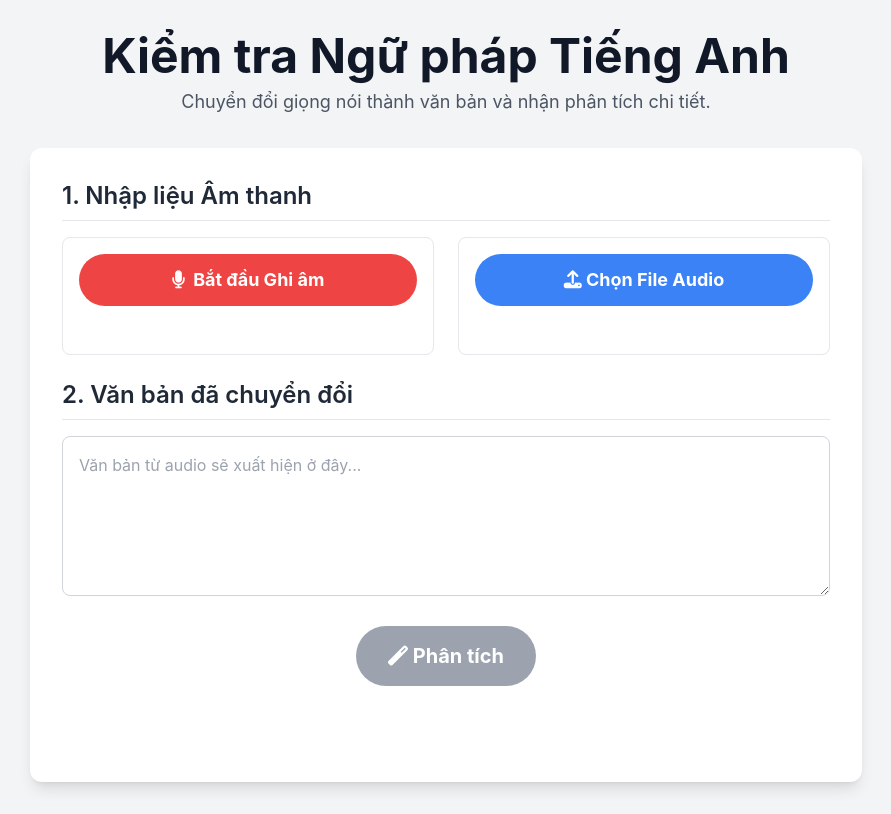
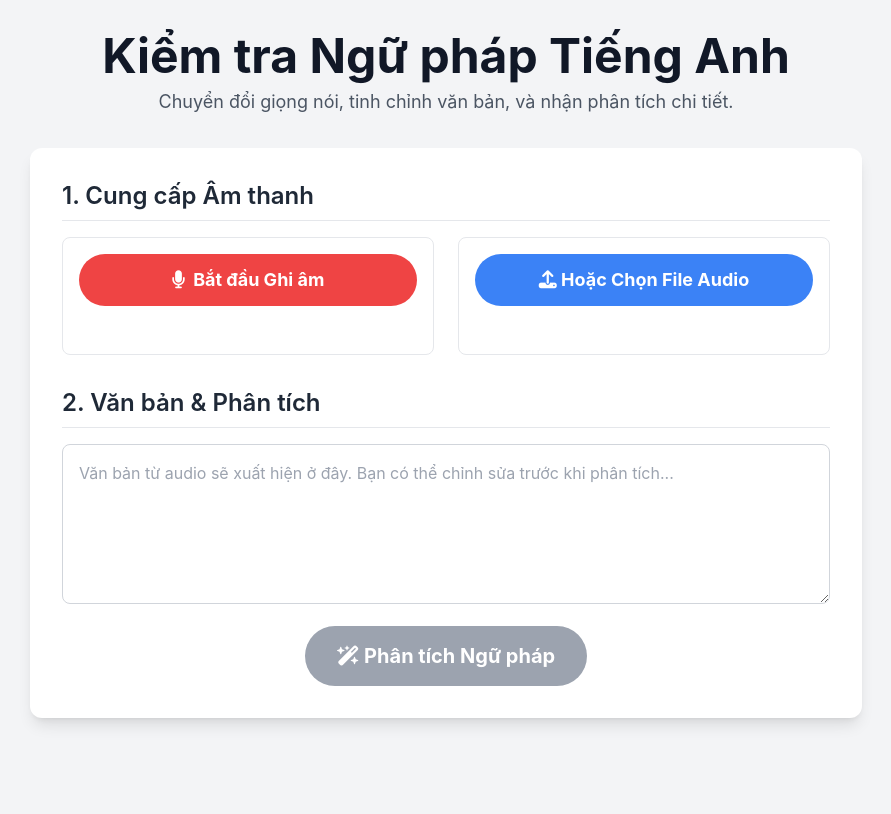
Before and after one commit to cuongmn2011/NLP_FlanT5Project, a FastAPI app: page / in a window 1280 px wide. Shown: the whole page, without its empty margins (194-1085 px from the left). After the commit the page ends 725 px from the top, so only its background shows below. Run offline with FastAPI, Linux system fonts and the light colour scheme; some libraries are stand-ins or nearby versions.

Commit message:
edit version 1

```diff
--- a/app/main.py
+++ b/app/main.py
@@ -1,12 +1,13 @@
 import os
 import torch
 import whisper
-from fastapi import FastAPI, Request, UploadFile, File
+from fastapi import FastAPI, Request, UploadFile, File, Form
 from fastapi.responses import HTMLResponse, JSONResponse
 from fastapi.templating import Jinja2Templates
 from fastapi.staticfiles import StaticFiles
 from transformers import AutoTokenizer, AutoModelForSeq2SeqLM
 import logging
+from text_processor import segment_text
 
 # --- Cấu hình logging ---
 logging.basicConfig(level=logging.INFO)
@@ -14,7 +15,6 @@ logger = logging.getLogger(__name__)
 
 app = FastAPI()
 
-# --- SỬA LỖI Ở ĐÂY ---
 # Đường dẫn tìm kiếm template bây giờ là "templates", tương đối so với thư mục làm việc /app
 templates = Jinja2Templates(directory="templates")
 
@@ -81,34 +81,49 @@ async def transcribe_audio(file: UploadFile = File(...)):
         logger.error(f"Lỗi trong quá trình chuyển đổi audio: {e}")
         return JSONResponse(status_code=500, content={"error": "Có lỗi xảy ra khi xử lý file audio."})
 
-@app.post("/correct-grammar")
-async def correct_grammar(request: Request):
+@app.post("/analyze")
+async def analyze_grammar(text: str = Form(...)):
     """
-    API nhận văn bản, sửa lỗi ngữ pháp bằng model đã fine-tune.
+    API nhận văn bản, tách câu, sau đó sửa lỗi cho từng câu.
     """
     if not grammar_model or not tokenizer:
         return JSONResponse(status_code=500, content={"error": "Mô hình sửa lỗi ngữ pháp chưa được tải."})
 
     try:
-        data = await request.json()
-        text = data.get("text", "")
-        if not text:
-            return JSONResponse(status_code=400, content={"error": "Không có văn bản nào để phân tích."})
+        logger.info(f"Bắt đầu phân tích văn bản: '{text[:100]}...'")
 
-        logger.info(f"Bắt đầu sửa lỗi cho văn bản: '{text[:50]}...'")
+        # BƯỚC 1: Tách văn bản thành list các câu
+        sentences = segment_text(text)
+        logger.info(f"Đã tách thành {len(sentences)} câu.")
 
-        inputs = tokenizer(text, return_tensors="pt", max_length=128, truncation=True).to(device)
-        output_ids = grammar_model.generate(
-            **inputs,
-            max_length=128,
-            num_beams=5,
-            early_stopping=True
-        )
-        corrected_text = tokenizer.decode(output_ids[0], skip_special_tokens=True)
+        analysis_results = []
 
-        logger.info(f"Sửa lỗi thành công. Kết quả: '{corrected_text[:50]}...'")
+        # BƯỚC 2: Lặp qua từng câu và sửa lỗi
+        for sentence in sentences:
+            if not sentence.strip():
+                continue
 
-        return JSONResponse(content={"corrected_text": corrected_text})
+            # Bạn có thể thêm prefix nếu model của bạn được huấn luyện với nó
+            # input_text = f"Correct this sentence: '{sentence}'"
+            input_text = sentence
+            inputs = tokenizer(input_text, return_tensors="pt", max_length=128, truncation=True).to(device)
+
+            output_ids = grammar_model.generate(
+                **inputs,
+                max_length=128,
+                num_beams=5,
+                early_stopping=True
+            )
+            corrected_text = tokenizer.decode(output_ids[0], skip_special_tokens=True)
+
+            analysis_results.append({
+                "original": sentence,
+                "corrected": corrected_text
+            })
+
+        logger.info(f"Phân tích hoàn tất.")
+        return JSONResponse(content={"results": analysis_results})
+
     except Exception as e:
         logger.error(f"Lỗi trong quá trình sửa ngữ pháp: {e}")
         return JSONResponse(status_code=500, content={"error": "Có lỗi xảy ra khi phân tích ngữ pháp."})
--- a/app/templates/index.html
+++ b/app/templates/index.html
@@ -11,6 +11,18 @@
             font-family: 'Inter', sans-serif;
             transition: background-color 0.3s;
         }
+        .loader {
+            border: 4px solid #f3f3f3; /* Light grey */
+            border-top: 4px solid #3498db; /* Blue */
+            border-radius: 50%;
+            width: 30px;
+            height: 30px;
+            animation: spin 1s linear infinite;
+        }
+        @keyframes spin {
+            0% { transform: rotate(0deg); }
+            100% { transform: rotate(360deg); }
+        }
         .status-dot {
             height: 10px;
             width: 10px;
@@ -23,6 +35,14 @@
             70% { box-shadow: 0 0 0 10px rgba(239, 68, 68, 0); }
             100% { box-shadow: 0 0 0 0 rgba(239, 68, 68, 0); }
         }
+        .corrected-text {
+            color: #27ae60; /* Emerald green */
+            font-weight: 500;
+        }
+        .original-text {
+            color: #e74c3c; /* Alizarin red */
+            text-decoration: line-through;
+        }
     </style>
 </head>
 <body class="bg-gray-100 text-gray-800">
@@ -30,16 +50,16 @@
     <div class="container mx-auto p-4 md:p-8 max-w-4xl">
         <header class="text-center mb-8">
             <h1 class="text-4xl md:text-5xl font-bold text-gray-900">Kiểm tra Ngữ pháp Tiếng Anh</h1>
-            <p class="text-lg text-gray-600 mt-2">Chuyển đổi giọng nói thành văn bản và nhận phân tích chi tiết.</p>
+            <p class="text-lg text-gray-600 mt-2">Chuyển đổi giọng nói, tinh chỉnh văn bản, và nhận phân tích chi tiết.</p>
         </header>
 
-        <main class="bg-white rounded-xl shadow-lg p-6 md:p-8">
-            <!-- Phần Input -->
-            <div class="mb-6">
-                <h2 class="text-2xl font-semibold mb-4 border-b pb-2">1. Nhập liệu Âm thanh</h2>
+        <main class="bg-white rounded-xl shadow-lg p-6 md:p-8 space-y-8">
+            <!-- Phần 1: Input -->
+            <section>
+                <h2 class="text-2xl font-semibold mb-4 border-b pb-2">1. Cung cấp Âm thanh</h2>
                 <div class="grid md:grid-cols-2 gap-6 items-center">
                     <!-- Ghi âm -->
-                    <div class="flex flex-col items-center p-4 border rounded-lg">
+                    <div class="flex flex-col items-center p-4 border rounded-lg h-full justify-center">
                         <button id="recordButton" class="bg-red-500 hover:bg-red-600 text-white font-bold py-3 px-6 rounded-full transition-transform transform hover:scale-105 w-full text-lg flex items-center justify-center space-x-2">
                             <i class="fas fa-microphone"></i>
                             <span>Bắt đầu Ghi âm</span>
@@ -47,66 +67,67 @@
                         <div id="recordingStatus" class="mt-3 text-sm text-gray-500 h-5 flex items-center"></div>
                     </div>
                     <!-- Tải file -->
-                    <div class="flex flex-col items-center p-4 border rounded-lg">
+                    <div class="flex flex-col items-center p-4 border rounded-lg h-full justify-center">
                         <label for="fileInput" class="bg-blue-500 hover:bg-blue-600 text-white font-bold py-3 px-6 rounded-full transition-transform transform hover:scale-105 w-full text-lg text-center cursor-pointer">
                             <i class="fas fa-upload"></i>
-                            <span>Chọn File Audio</span>
+                            <span>Hoặc Chọn File Audio</span>
                         </label>
                         <input type="file" id="fileInput" class="hidden" accept="audio/*">
-                        <p id="fileName" class="mt-3 text-sm text-gray-500 h-5"></p>
+                        <p id="fileName" class="mt-3 text-sm text-gray-500 h-5 truncate w-full text-center"></p>
                     </div>
                 </div>
-            </div>
+                <audio id="audioPlayer" controls class="w-full mt-4 hidden"></audio>
+            </section>
 
-            <!-- Phần Văn bản -->
-            <div class="mb-6">
-                <h2 class="text-2xl font-semibold mb-4 border-b pb-2">2. Văn bản đã chuyển đổi</h2>
-                <textarea id="transcribedText" class="w-full p-4 border border-gray-300 rounded-lg h-40 focus:ring-2 focus:ring-indigo-500 focus:border-indigo-500" placeholder="Văn bản từ audio sẽ xuất hiện ở đây..."></textarea>
-            </div>
-
-            <!-- Nút Phân tích -->
-            <div class="text-center mb-6">
+            <!-- Phần 2: Văn bản -->
+            <section>
+                <h2 class="text-2xl font-semibold mb-4 border-b pb-2">2. Văn bản & Phân tích</h2>
+                <textarea id="transcribedText" class="w-full p-4 border border-gray-300 rounded-lg h-40 focus:ring-2 focus:ring-indigo-500 focus:border-indigo-500" placeholder="Văn bản từ audio sẽ xuất hiện ở đây. Bạn có thể chỉnh sửa trước khi phân tích..."></textarea>
+                <div class="text-center mt-4">
                     <button id="analyzeButton" class="bg-indigo-600 hover:bg-indigo-700 text-white font-bold py-4 px-8 rounded-full text-xl transition-transform transform hover:scale-105 disabled:bg-gray-400 disabled:cursor-not-allowed disabled:scale-100" disabled>
-                    <i class="fas fa-magic"></i>
-                    Phân tích
+                        <i class="fas fa-magic-wand-sparkles"></i>
+                        Phân tích Ngữ pháp
                     </button>
                 </div>
+            </section>
 
-            <!-- Trạng thái xử lý -->
-            <div id="status" class="text-center text-gray-600 h-6 mb-4"></div>
-
-            <!-- Kết quả -->
-            <div id="resultSection" class="hidden">
+            <!-- Phần 3: Kết quả -->
+            <section id="resultSection" class="hidden">
                 <h2 class="text-2xl font-semibold mb-4 border-b pb-2">3. Kết quả Phân tích</h2>
-                <div class="bg-gray-50 p-4 rounded-lg">
-                    <p id="correctedText" class="text-lg whitespace-pre-wrap"></p>
+                <div id="status" class="text-center text-gray-600 h-8 mb-4 flex justify-center items-center"></div>
+                <div id="resultContainer" class="bg-gray-50 p-4 rounded-lg space-y-4">
+                    <!-- Kết quả sẽ được chèn vào đây -->
                 </div>
                 <div class="text-center mt-4">
-                    <button id="exportButton" class="bg-green-500 hover:bg-green-600 text-white font-bold py-2 px-4 rounded-lg">
+                    <button id="exportButton" class="bg-green-500 hover:bg-green-600 text-white font-bold py-2 px-4 rounded-lg hidden">
                         <i class="fas fa-download"></i>
-                        Xuất ra file .txt
+                        Xuất văn bản đã sửa
                     </button>
                 </div>
-            </div>
+            </section>
         </main>
     </div>
 
 <script>
+    // Lấy các element từ DOM
     const recordButton = document.getElementById('recordButton');
     const recordingStatus = document.getElementById('recordingStatus');
     const fileInput = document.getElementById('fileInput');
     const fileName = document.getElementById('fileName');
+    const audioPlayer = document.getElementById('audioPlayer');
     const transcribedText = document.getElementById('transcribedText');
     const analyzeButton = document.getElementById('analyzeButton');
     const status = document.getElementById('status');
     const resultSection = document.getElementById('resultSection');
-        const correctedText = document.getElementById('correctedText');
+    const resultContainer = document.getElementById('resultContainer');
     const exportButton = document.getElementById('exportButton');
 
     let recorder;
+    let audioChunks = [];
+    let audioBlob = null;
     let isRecording = false;
 
-        // Xử lý Ghi âm
+    // --- Xử lý Ghi âm ---
     recordButton.addEventListener('click', () => {
         if (isRecording) {
             stopRecording();
@@ -120,19 +141,20 @@
             const stream = await navigator.mediaDevices.getUserMedia({ audio: true });
             recorder = new MediaRecorder(stream);
 
-                const chunks = [];
-                recorder.ondataavailable = e => chunks.push(e.data);
+            recorder.ondataavailable = e => audioChunks.push(e.data);
 
             recorder.onstop = () => {
-                    const audioBlob = new Blob(chunks, { type: 'audio/webm' });
+                audioBlob = new Blob(audioChunks, { type: 'audio/webm' });
+                const audioUrl = URL.createObjectURL(audioBlob);
+                audioPlayer.src = audioUrl;
+                audioPlayer.classList.remove('hidden');
+
                 const formData = new FormData();
-
-                    // SỬA LỖI Ở ĐÂY: đổi 'audio_file' thành 'file'
                 formData.append('file', audioBlob, 'recording.webm');
-
                 transcribe(formData);
             };
 
+            audioChunks = [];
             recorder.start();
             isRecording = true;
             recordButton.innerHTML = '<i class="fas fa-stop"></i><span>Dừng Ghi âm</span>';
@@ -149,29 +171,31 @@
             isRecording = false;
             recordButton.innerHTML = '<i class="fas fa-microphone"></i><span>Bắt đầu Ghi âm</span>';
             recordingStatus.textContent = '';
-                status.textContent = 'Đang xử lý bản ghi âm...';
         }
     }
 
-        // Xử lý Tải file
+    // --- Xử lý Tải file ---
     fileInput.addEventListener('change', () => {
         const file = fileInput.files[0];
         if (file) {
             fileName.textContent = file.name;
+            audioBlob = file; // Lưu file để player có thể phát
+            const audioUrl = URL.createObjectURL(file);
+            audioPlayer.src = audioUrl;
+            audioPlayer.classList.remove('hidden');
+
             const formData = new FormData();
-
-                // SỬA LỖI Ở ĐÂY: đổi 'audio_file' thành 'file'
             formData.append('file', file);
-
-                status.textContent = 'Đang tải file lên và xử lý...';
             transcribe(formData);
         }
     });
 
-        // Gửi file audio đến backend
+    // --- Gửi file audio đến backend để chuyển đổi ---
     async function transcribe(formData) {
+        status.innerHTML = '<div class="loader mr-2"></div> Đang chuyển đổi audio...';
         resultSection.classList.add('hidden');
         analyzeButton.disabled = true;
+
         try {
             const response = await fetch('/transcribe', {
                 method: 'POST',
@@ -184,8 +208,11 @@
             }
 
             const data = await response.json();
+            // ==================== SỬA LỖI Ở ĐÂY ====================
+            // Đảm bảo gán kết quả `data.text` vào textarea
             transcribedText.value = data.text;
-                status.textContent = 'Chuyển đổi thành công!';
+            // =======================================================
+            status.textContent = 'Chuyển đổi thành công! Sẵn sàng để phân tích.';
             analyzeButton.disabled = false;
 
         } catch (error) {
@@ -194,7 +221,7 @@
         }
     }
 
-        // Phân tích ngữ pháp
+    // --- Gửi văn bản để phân tích ngữ pháp ---
     analyzeButton.addEventListener('click', async () => {
         const textToAnalyze = transcribedText.value;
         if (!textToAnalyze.trim()) {
@@ -202,14 +229,19 @@
             return;
         }
 
-            status.textContent = 'Đang phân tích ngữ pháp...';
-            resultSection.classList.add('hidden');
+        status.innerHTML = '<div class="loader mr-2"></div> Đang phân tích ngữ pháp...';
+        resultSection.classList.remove('hidden');
+        resultContainer.innerHTML = '';
+        exportButton.classList.add('hidden');
+        analyzeButton.disabled = true;
+
+        const formData = new FormData();
+        formData.append('text', textToAnalyze);
 
         try {
-                const response = await fetch('/correct-grammar', {
+            const response = await fetch('/analyze', {
                 method: 'POST',
-                    headers: { 'Content-Type': 'application/json' },
-                    body: JSON.stringify({ text: textToAnalyze })
+                body: formData
             });
 
             if (!response.ok) {
@@ -218,20 +250,61 @@
             }
 
             const data = await response.json();
-                correctedText.textContent = data.corrected_text;
-                resultSection.classList.remove('hidden');
+            displayResults(data.results);
             status.textContent = 'Phân tích hoàn tất!';
+            exportButton.classList.remove('hidden');
 
         } catch (error) {
             status.textContent = `Lỗi: ${error.message}`;
             console.error('Lỗi:', error);
+        } finally {
+            analyzeButton.disabled = false;
         }
     });
 
-        // Xuất file .txt
+    // --- Hiển thị kết quả phân tích ---
+    function displayResults(results) {
+        if (!results || results.length === 0) {
+            resultContainer.innerHTML = '<p class="text-gray-500 italic">Không có đề xuất nào. Văn bản có vẻ đúng ngữ pháp.</p>';
+            return;
+        }
+
+        let html = '<ul class="space-y-3">';
+        results.forEach(item => {
+            const isCorrect = item.original.trim().toLowerCase() === item.corrected.trim().toLowerCase();
+            const borderColor = isCorrect ? 'border-green-400' : 'border-orange-400';
+            const bgColor = isCorrect ? 'bg-green-50' : 'bg-orange-50';
+
+            html += `<li class="border-l-4 p-3 rounded-r-lg ${borderColor} ${bgColor}">`;
+
+            if (isCorrect) {
+                html += `<span class="text-gray-800">${item.corrected}</span> <span class="text-green-600 font-semibold ml-2">(Đúng)</span>`;
+            } else {
+                 html += `<p><span class="original-text">${item.original}</span></p>`;
+                 html += `<p><span class="corrected-text">→ ${item.corrected}</span></p>`;
+            }
+            html += '</li>';
+        });
+        html += '</ul>';
+        resultContainer.innerHTML = html;
+    }
+
+    // --- Xuất file .txt ---
     exportButton.addEventListener('click', () => {
-            const textToExport = correctedText.textContent;
-            const blob = new Blob([textToExport], { type: 'text/plain' });
+        const correctedParagraphs = [];
+        const resultItems = resultContainer.querySelectorAll('li');
+
+        resultItems.forEach(item => {
+            const correctedSpan = item.querySelector('.corrected-text');
+            if(correctedSpan) {
+                correctedParagraphs.push(correctedSpan.textContent.replace('→ ', '').trim());
+            } else {
+                correctedParagraphs.push(item.textContent.replace('(Đúng)', '').trim());
+            }
+        });
+
+        const fullText = correctedParagraphs.join(' ');
+        const blob = new Blob([fullText], { type: 'text/plain;charset=utf-8' });
         const url = URL.createObjectURL(blob);
         const a = document.createElement('a');
         a.href = url;
@@ -241,6 +314,8 @@
         document.body.removeChild(a);
         URL.revokeObjectURL(url);
     });
+
 </script>
+
 </body>
 </html>
--- a/requirements.txt
+++ b/requirements.txt
@@ -19,3 +19,6 @@ sentencepiece
 # --- Speech-to-Text ---
 # Thư viện Whisper của OpenAI để chuyển giọng nói thành văn bản
 openai-whisper
+
+# Thư viện xử lý văn bản
+spacy==3.7.2
```
Also changed, not shown: app/text_processor.py (added, +55 -0 lines), 1 other file. Lines whose indentation alone changed are shown as unchanged.
